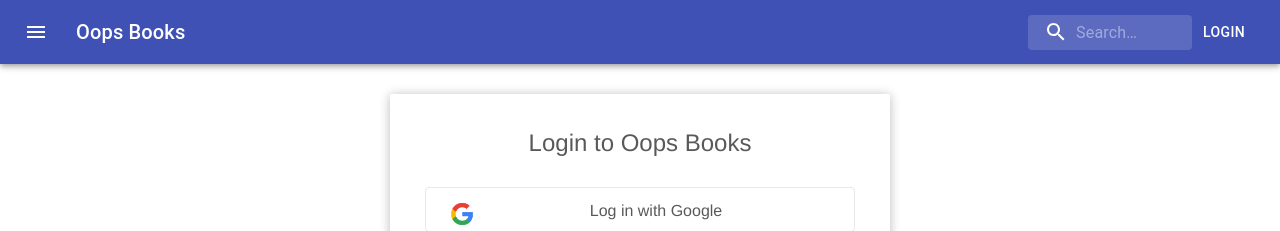
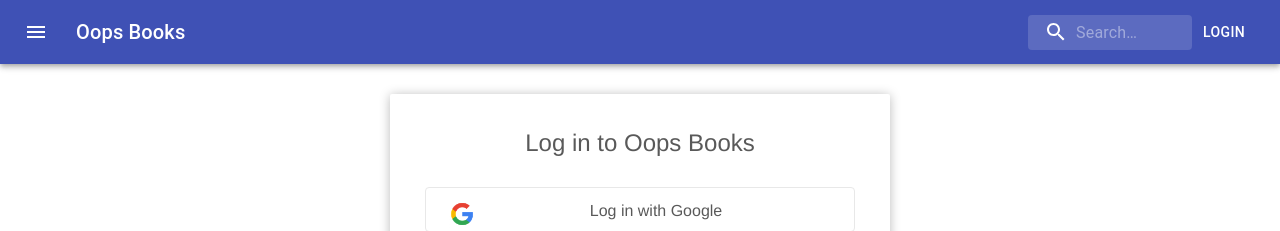
Before and after one commit to WillSmithTE/oops-books, a React (Create React App) app: page /login in a window 1280 px wide. Shown: the top 231 px of the page. Built offline with nearby package versions, Linux system fonts and the light colour scheme.

Commit message:
make logo navlink to homepage

```diff
--- a/src/Navbar.js
+++ b/src/Navbar.js
@@ -20,6 +20,9 @@
   },
   title: {
     flexGrow: 1,
+    '&:hover': {
+      cursor: 'pointer'
+    }
   },
   search: {
     position: 'relative',
@@ -73,7 +76,7 @@
       <IconButton edge="start" className={classes.menuButton} color="inherit" aria-label="menu">
         <MenuIcon />
       </IconButton>
-      <Typography variant="h6" className={classes.title}>
+      <Typography onClick={() => history.push('/')} variant="h6" className={classes.title}>
         Oops Books
       </Typography>
       <div className={classes.search}>
--- a/src/login/Login.js
+++ b/src/login/Login.js
@@ -33,7 +33,7 @@
         return (
             <div className="login-container">
                 <div className="login-content">
-                    <h1 className="login-title">Login to Oops Books</h1>
+                    <h1 className="login-title">Log in to Oops Books</h1>
                     <SocialLogin />
                     <div className="or-separator">
                         <span className="or-text">OR</span>
```
